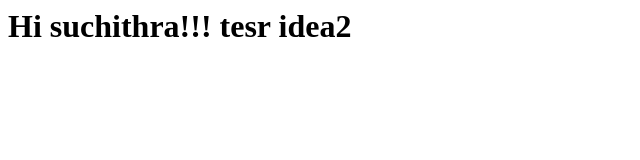
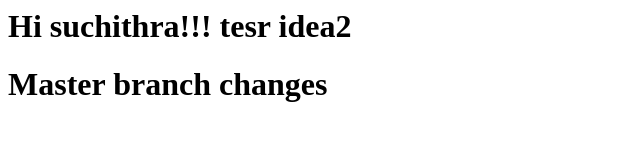
Before and after one commit to Suchithra17/mycart, a plain HTML site: page CODE/index.html in a window 1280 px wide. Shown: the whole page, without its empty margins (0-640 px from the left). Drawn offline with Linux system fonts and the light colour scheme.

Commit message:
branch change

```diff
--- a/CODE/index.html
+++ b/CODE/index.html
@@ -1 +1,2 @@
 <h1>Hi suchithra!!! tesr idea2</h1>
+<h1>Master branch changes</h1>
```
